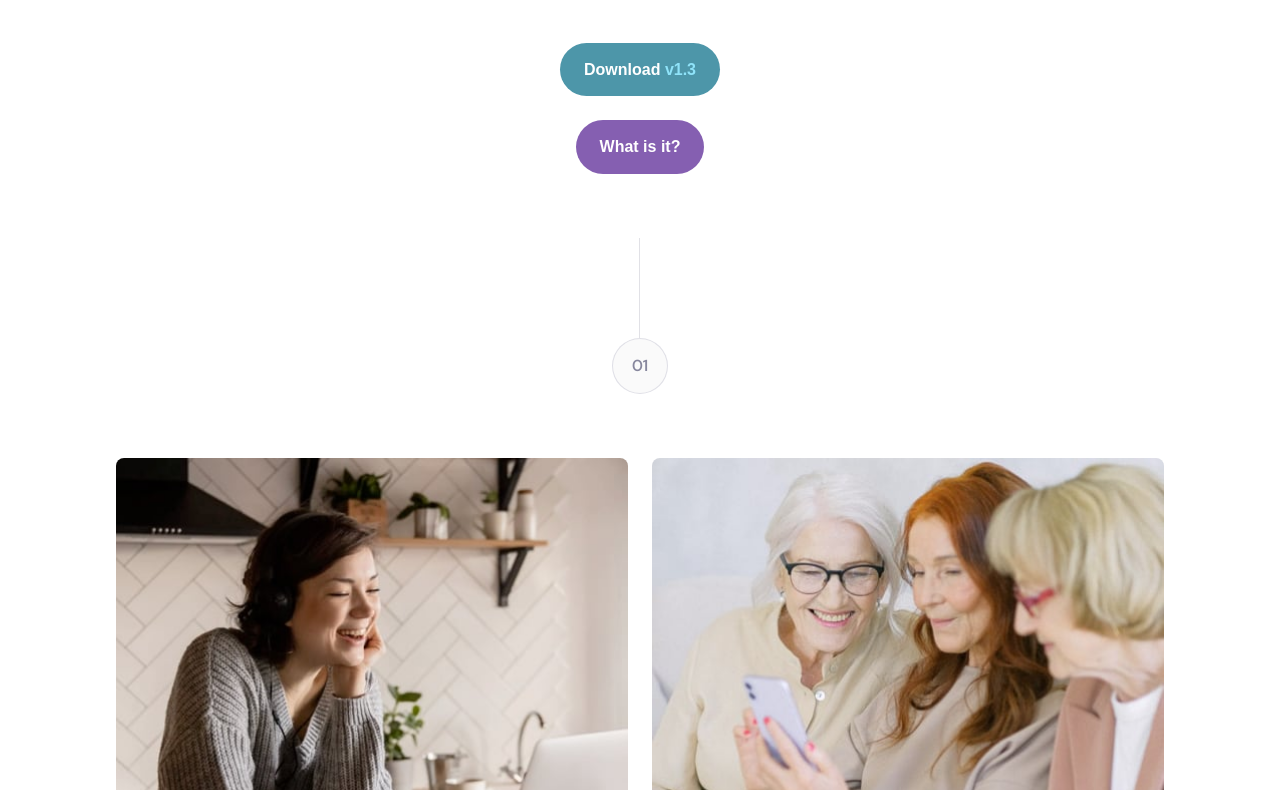
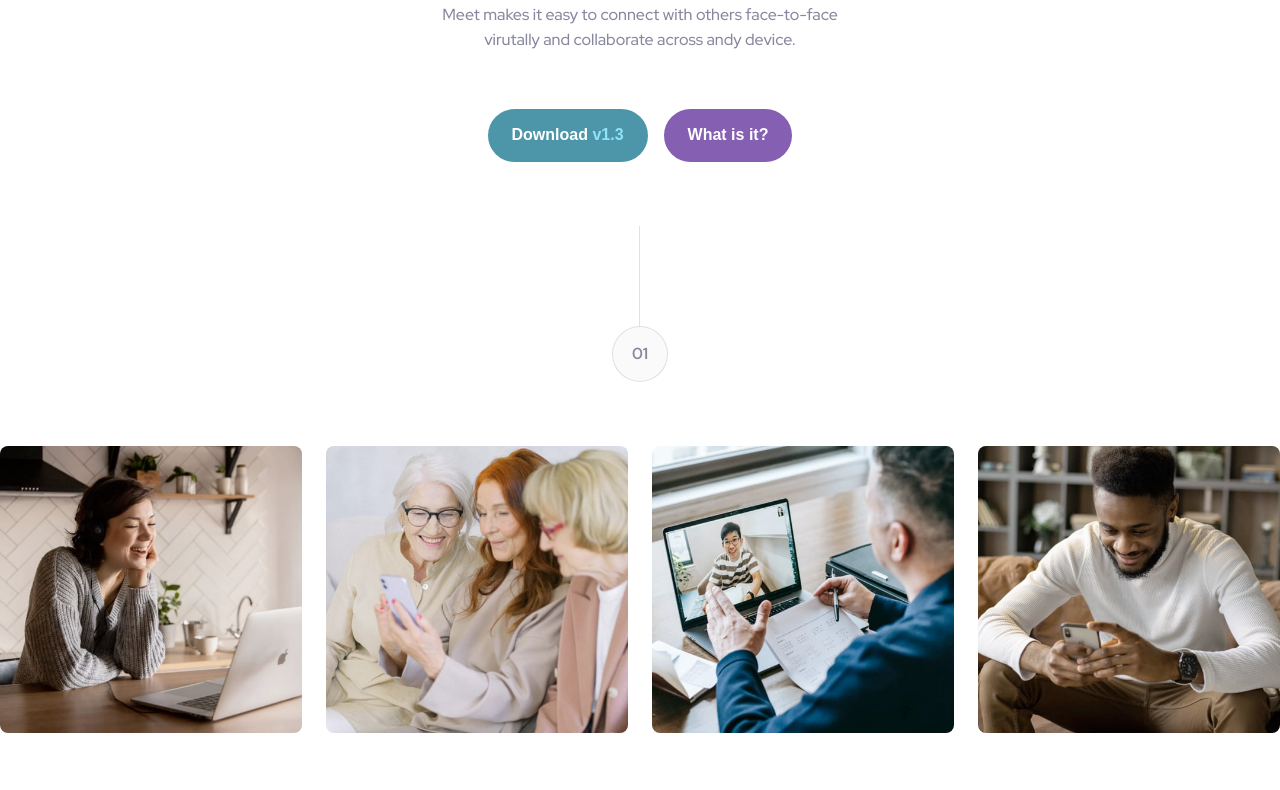
Before and after one commit to puzzledpromise/meet-landing-page, a plain HTML site: page index.html in a window 1280 px wide. Shown: the part 787-1577 px from the top of the page. Drawn offline with Linux system fonts and the light colour scheme.

Commit message:
Start tablet design

```diff
--- a/css/style.css
+++ b/css/style.css
@@ -93,6 +93,12 @@ button {
   border-radius: 100%;
   padding-top: 0.7em;
 }
+
+.hero-sub {
+  max-width: 28.75rem;
+  margin: 0 auto;
+}
+
 .btn1 {
   background-color: #4d96a9;
 }
@@ -209,3 +215,20 @@ h2 {
   font-size: 1.2rem;
   line-height: 1.6rem;
 }
+
+@media (min-width: 600px) {
+  .buttonbox {
+    flex-direction: row;
+    justify-content: center;
+    gap: 1rem;
+  }
+
+  button {
+    margin-left: 0;
+    margin-right: 0;
+  }
+
+  .gallery {
+    flex-wrap: unset;
+  }
+}
--- a/index.html
+++ b/index.html
@@ -18,6 +18,7 @@
       <div class="hero-image-container">
         <img class="hero-tablet" src="images/tablet/image-hero.png" alt="" />
       </div>
+      <div class="hero-sub">
         <h1>Group Chat for Everyone</h1>
         <div class="tagline">
           Meet makes it easy to connect with others face-to-face virutally and
@@ -26,6 +27,7 @@
         <div class="buttonbox">
           <button class="btn1">Download <span>v1.3</span></button>
           <button class="btn2">What is it?</button>
+        </div>
       </div>
     </header>
     <main>
```
Lines whose indentation alone changed are shown as unchanged.
